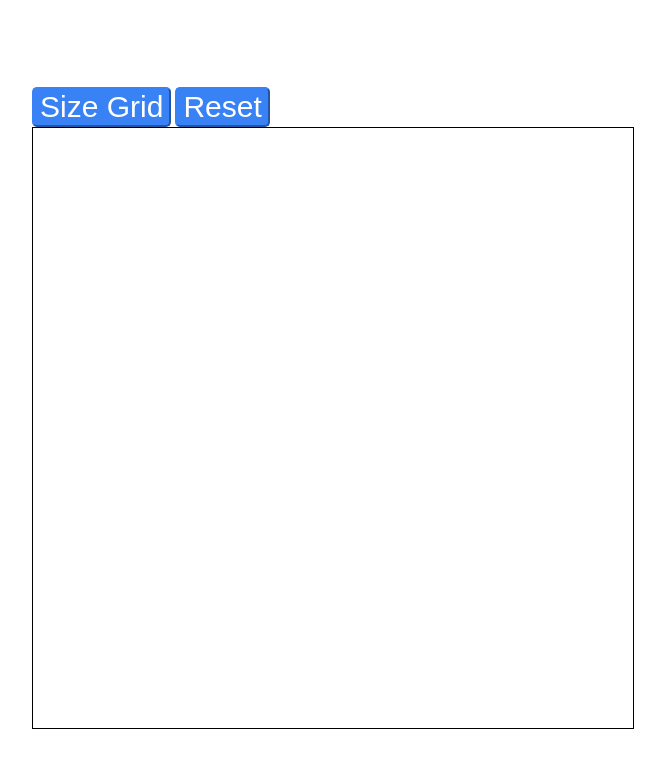
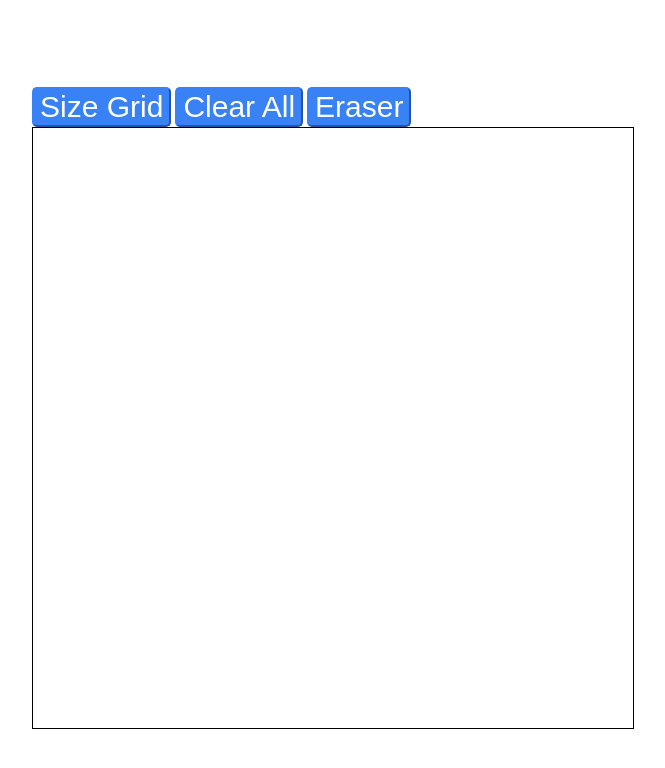
Before and after one commit to Tyree-White/etch-a-sketch, a plain HTML site: page index.html in a window 1280 px wide. Shown: the whole page, without its empty margins (307-972 px from the left). Drawn offline with Linux system fonts and the light colour scheme.

Commit message:
Change btn names and add refs in js

```diff
--- a/index.html
+++ b/index.html
@@ -10,7 +10,8 @@
     <div class="container">
       <div class="buttons">
         <button type="button" class="size">Size Grid</button>
-        <button type="button" class="reset">Reset</button>
+        <button type="button" class="clear">Clear All</button>
+        <button type="button" class="eraser">Eraser</button>
       </div>
       <div class="grid"></div>
     </div>
--- a/script.js
+++ b/script.js
@@ -1,5 +1,7 @@
 const grid = document.querySelector('.grid');
 const sizeGrid = document.querySelector('.size');
+const clear = document.querySelector('clear');
+const eraser = document.querySelector('.eraser');
 sizeGrid.addEventListener('click', createGrid);
 
 function createGrid() {
--- a/style.css
+++ b/style.css
@@ -12,8 +12,9 @@ body {
     width: 75vh;
 }
 
-.reset,
-.size {
+.clear,
+.size,
+.eraser {
     background-color: #3882f6;
     border-radius: 5px;
     border-color: #3882f6;
```
